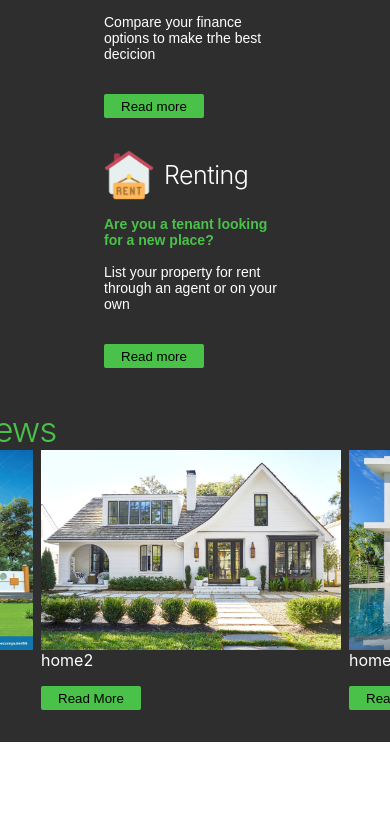
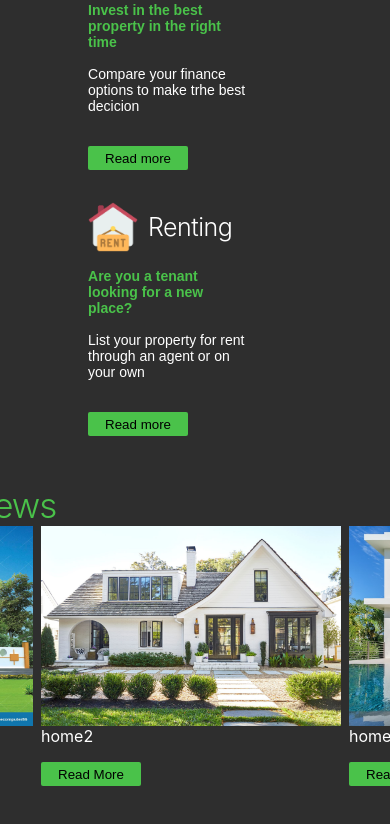
Before and after one commit to MargretPetrova/realestate-react-project, a React (Create React App) app: page / in a window 390 px wide. Shown: the part 1161-1985 px from the top of the page. Before the commit the page ends 1903 px from the top, so only its background shows below. Built offline with nearby package versions, Linux system fonts and the light colour scheme.

Commit message:
some changes

```diff
--- a/src/components/ArticleOffers/ArticleOffers.module.css
+++ b/src/components/ArticleOffers/ArticleOffers.module.css
@@ -1,6 +1,7 @@
 .offers{
     display:flex;
     flex-direction: column;
+    padding: 0.5rem;
 
 
 }
--- a/src/components/Features/Features.module.css
+++ b/src/components/Features/Features.module.css
@@ -6,9 +6,6 @@
     width: 85%;
     height: 100%;
     font-size: 14px;
-    margin: 1rem;
-    padding-left: 5rem;
-
 }
 
 .title {
@@ -93,29 +90,11 @@
     text-decoration: underline;
 }
 
-@media(max-width: 1200px) {
-    .features {
-        padding-left: 1.5rem;
-    }
-}
+
 
 @media (max-width: 1000px) {
     .features {
-        padding-left: 0rem;
-    }
-}
-
-@media (max-width: 830px) {
-    .features {
-        width: 100%;
         padding-left: 0.5rem;
-    }
-}
-
-@media(max-width:630px) {
-    .features {
-        margin: 0rem;
-        padding-left: 0rem;
     }
 }
 
--- a/src/components/Section/Section.module.css
+++ b/src/components/Section/Section.module.css
@@ -1,7 +1,12 @@
 .searchBox{
     display: flex;
     flex-wrap: wrap;
-    width:auto;
+    width:1000px;
     margin-bottom: 2rem;
     padding:0 1rem
 }
+@media(max-width: 1000px){
+    .searchBox{
+        width: auto;
+    }
+}
```
